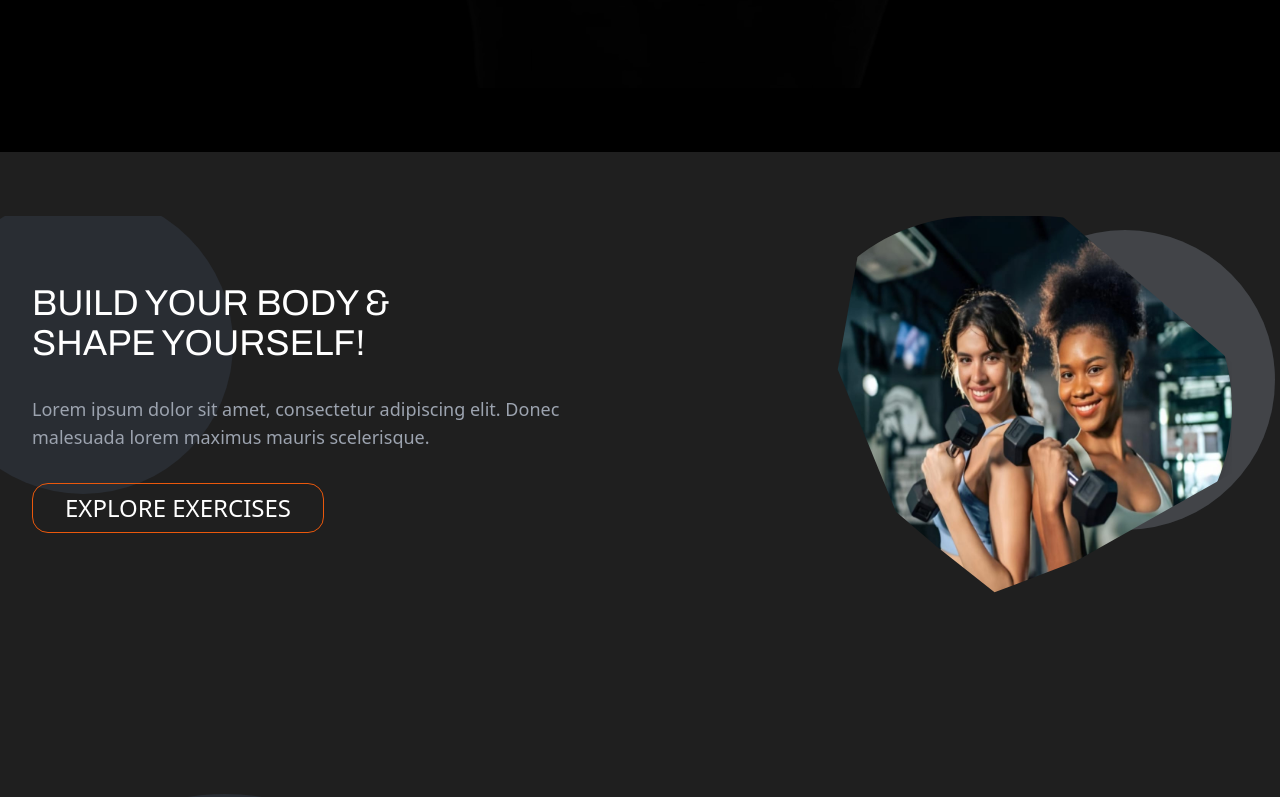
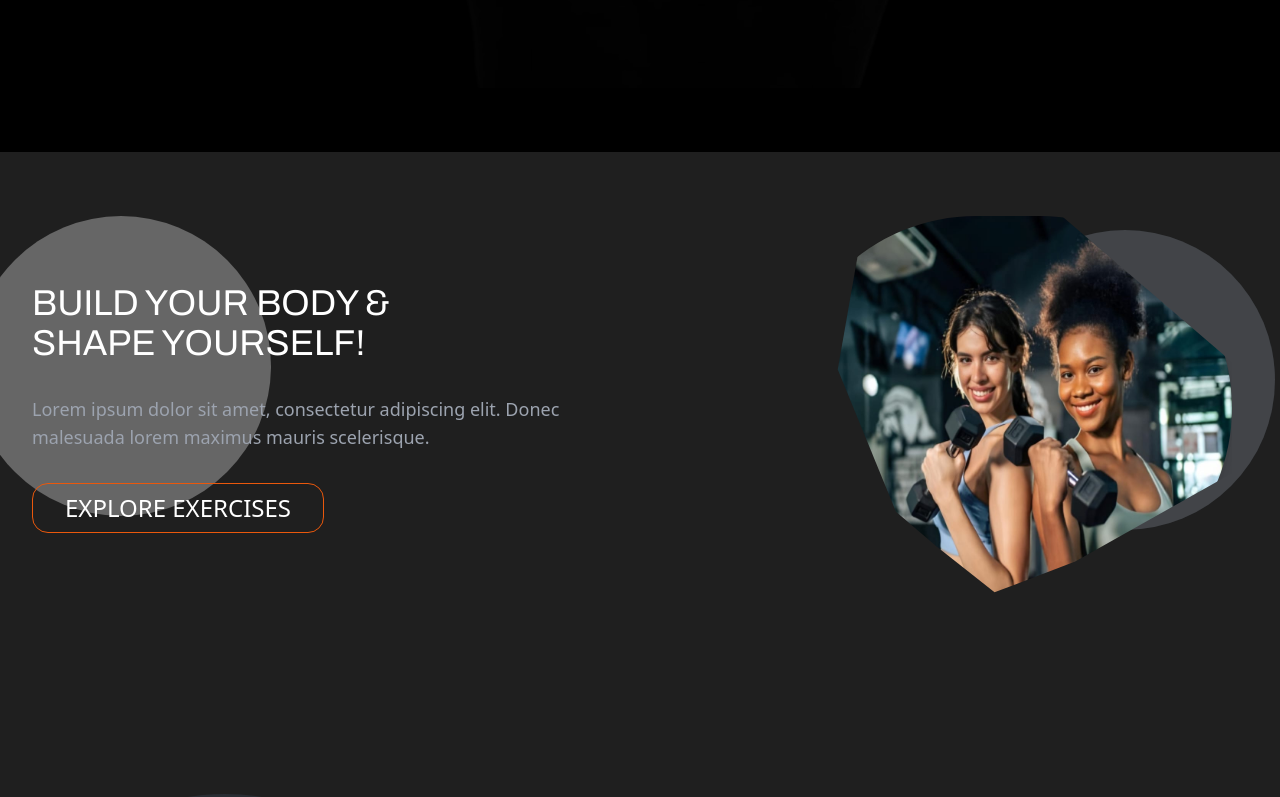
Before and after one commit to ferganiii/Iron-Gym, a React app in the folder iron-gym/: page / in a window 1280 px wide. Shown: the part 704-1501 px from the top of the page. Built offline with nearby package versions, Linux system fonts and the light colour scheme; the HTML template or start-up script is replaced by a standard one; a web font is replaced by a local one.

Commit message:
Updated nutrition section

```diff
--- a/iron-gym/src/App.jsx
+++ b/iron-gym/src/App.jsx
@@ -16,6 +16,7 @@ import Fats from './Component/Fats/Fats';
 import DairyEgg from './Component/DairyEgg/DairyEgg';
 import CalcCaloriesMeal from './Component/CalcCaloriesMeal/CalcCaloriesMeal';
 import NutritionProgram from './Component/NutritionProgram/NutritionProgram';
+import MealPlan from './Component/MealPlan/MealPlan';
 
 function App() {
   const router = createBrowserRouter([
@@ -30,6 +31,7 @@ function App() {
         { path: 'nutrition/fat', element: <Fats /> },
         { path: 'nutrition/dairyEgg', element: <DairyEgg /> },
         { path: 'nutrition/CalcCaloriesMeal', element: <CalcCaloriesMeal /> },
+        { path: 'nutrition/MealPlan', element: <MealPlan /> },
         { path: 'exercise', element: <Exercise /> },
         { path: 'aboutus', element: <AboutUs /> },
         { path: '*', element: <NotFound /> },
--- a/iron-gym/src/Component/CalcCaloriesMeal/CalcCaloriesMeal.jsx
+++ b/iron-gym/src/Component/CalcCaloriesMeal/CalcCaloriesMeal.jsx
@@ -78,12 +78,12 @@ export default function CalcCaloriesMeal() {
   return (
 <>
    <section className="bg-[rgb(102,102,102,.3)]">
-    <div className="container mx-auto">
+    <div className="w-[50%]  mx-auto">
 
 
-    <div className="p-6">
-    <h1 className="text-2xl font-bold text-center mb-4">Daily Meal Planner 🍽</h1>
-    <div className="space-y-6">
+    <div className="p-6  ">
+    <h1 className="text-4xl font-archivo text-center mt-16">Daily Meal Planner 🍽</h1>
+    <div className="space-y-6 mt-4 mb-16">
       {meals.map((meal, mealIndex) => (
         <div key={mealIndex} className="border-gray-100 p-4 rounded-lg shadow-md bg-[rgb(102,102,102,.3)]">
           <h2 className="text-xl font-semibold text-orange-600">Meal {mealIndex + 1}</h2>
@@ -144,11 +144,11 @@ export default function CalcCaloriesMeal() {
         </div>
       ))}
 
-      <div className="bg-gray-900 border-gray-100 p-4 rounded-lg shadow-md mt-6">
-        <h2 className="text-xl font-bold text-center">Total Nutritional Values</h2>
+      <div className=" bg-orange-500 border-gray-100 p-4 rounded-lg shadow-md mt-6">
+        <h2 className="text-xl font-bold text-center text-black">Total Nutritional Values</h2>
         <table className="w-full border-gray-100 mt-2">
           <tbody>
-            <tr className="text-center bg-[rgb(102,102,102,.3)] font-bold">
+            <tr className="text-center bg-[rgb(102,102,102,.3)] font-bold text-black">
               <td>Calories: {totals.calories}</td>
               <td>Protein: {totals.protein}</td>
               <td>Carbs: {totals.carbs}</td>
--- a/iron-gym/src/Component/Home/Home.jsx
+++ b/iron-gym/src/Component/Home/Home.jsx
@@ -34,11 +34,21 @@ export default function Home() {
         {/* القسم الأول */}
         <section className="bg-[rgb(102,102,102,.3)]  py-16">
           <div className="container mx-auto px-4 sm:px-8 relative overflow-hidden">
-            <div className={`absolute bg-gray-700 bg-opacity-40 rounded-full ${style.circle}`}></div>
+            {/* <div className={`absolute bg-gray-700 bg-opacity-40 rounded-full ${style.circle}`}></div> */}
 
             <div className="grid grid-cols-1 md:grid-cols-2 gap-8 md:gap-16 items-center relative">
+
+{/* الدائرة تحت النص */}
+<div className={`absolute  transform  z-0 ${style.circle}`}>
+<svg xmlns="http://www.w3.org/2000/svg" width="300" height="300" viewBox="0 0 150 150">
+    <circle cx="75" cy="75" r="75" fill="#666666" />
+</svg>
+
+
+</div>
+
 {/* النص */}
-              <div className="space-y-6 md:space-y-8 z-10 text-center md:text-left">
+<div className="space-y-6 md:space-y-8 z-10 text-center md:text-left relative">
   <h2 className="md:text-4xl text-4xl font-archivo">
     BUILD YOUR BODY & <br />
     <span className="text-white">SHAPE YOURSELF!</span>
@@ -69,6 +79,7 @@ export default function Home() {
   />
 </div>
 </div>
+
           </div>
         </section>
 
--- a/iron-gym/src/Component/Home/Home.module.css
+++ b/iron-gym/src/Component/Home/Home.module.css
@@ -1,8 +1,8 @@
 .circle{
-    top: -22px;
-    left: -67px;
-    width: 300px;
-    height: 300px;
+  top: 0%;
+  left: -5%;
+    width: 100%;
+    height: 100%;
 }
 .circle1Imge1{
     top: 3px;
--- /dev/null
+++ b/iron-gym/src/Component/MealPlan/MealPlan.jsx
@@ -0,0 +1,7 @@
+import React from 'react'
+
+export default function MealPlan() {
+  return (
+    <div className='text-8xl'>MealPlan</div>
+  )
+}
--- a/iron-gym/src/Component/NutritionProgram/NutritionProgram.jsx
+++ b/iron-gym/src/Component/NutritionProgram/NutritionProgram.jsx
@@ -13,15 +13,15 @@ export default function NutritionProgram() {
 
 
         <div className="bg-white border border-gray-200 rounded-3xl shadow-sm dark:bg-black/55 dark:border-gray-700 w-[350px] ">
-          <Link to="">
+          <Link to="MealPlan">
             <img
-              className="rounded-t-3xl w-full h-[300px] object-cover"
+              className="rounded-t-3xl w-full h-[300px] object-cover hover:scale-105 transition-all "
               src={systemNut}
               alt=""
             />
           </Link>
           <div className="p-5">
-            <Link to="NutritionProgram">
+            <Link to="MealPlan">
               <p className="text-center mb-3 font-normal text-gray-700 dark:text-white text-5xl font-archivo">
               Nutritional programmes     </p>
             </Link>
@@ -31,7 +31,7 @@ export default function NutritionProgram() {
         <div className="bg-white border border-gray-200 rounded-3xl shadow-sm dark:bg-black/55 dark:border-gray-700 w-[350px] ">
           <Link to="CalcCaloriesMeal">
             <img
-              className="rounded-t-3xl w-full h-[300px] object-cover"
+              className="rounded-t-3xl w-full h-[300px] object-cover hover:scale-105 transition-all "
               src={calcClories}
               alt=""
             />
```
Lines whose indentation alone changed are shown as unchanged.
